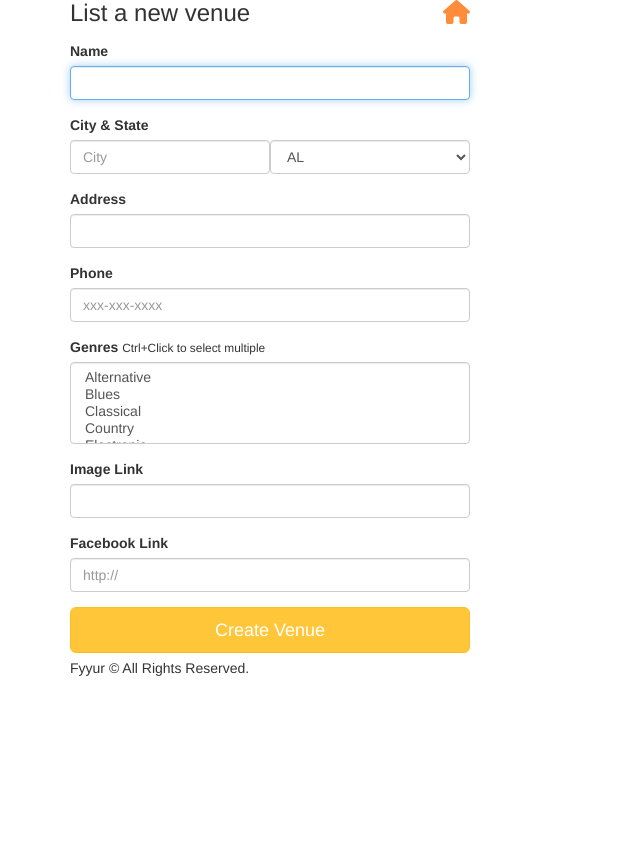
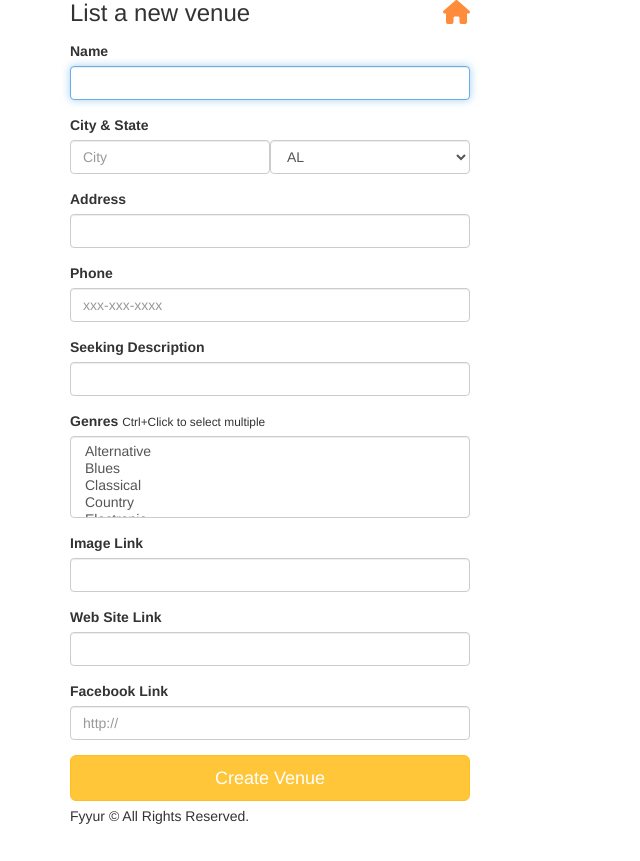
Before and after one commit to YaserEi/Project-Fyyur, a Flask app: page /venues/create in a window 1280 px wide. Shown: the part 95-956 px from the top of the page, without its empty margins (0-640 px from the left). Before the commit the page ends 771 px from the top, so only its background shows below. Run offline with Flask 2, Linux system fonts and the light colour scheme; some libraries are stand-ins or nearby versions.

```diff
--- a/app.py
+++ b/app.py
@@ -190,9 +190,12 @@ def show_venue(venue_id):
           })
       print("2")
       print(show)
+
+      #used to update show counts
       upcoming_shows_count=0
       past_shows_count=0
 
+      #used in the HTMl page
       upcoming_shows=[]
       past_shows=[]
 
@@ -200,6 +203,7 @@ def show_venue(venue_id):
       artist=Artist.query.filter_by(id=shows[0]['artist_id']).first()
 
 
+      # Update shows Count
       if shows:  # Check if shows is empty
           for i in range(len(shows)):  # length of shows
               start_date_obj = datetime.datetime.strptime(shows[i]['start_time'], '%Y-%m-%d %H:%M:%S') #convert starttime string to date
@@ -239,9 +243,7 @@ def create_venue_form():
 @app.route('/venues/create', methods=['POST'])
 def create_venue_submission():
     name_exists = False
-    state_exists = False
-    city_exists = False
-    address_exists = False
+
     try:
       name = request.form.get('name')
       city = request.form.get('city')
@@ -256,7 +258,10 @@ def create_venue_submission():
           genres = request.form.getlist('genres')
           image_link = request.form.get('image_link')
           fb_link = request.form.get('facebook_link')
-          venue = Venue(name = name, city = city, state = state,address = address, phone = phone_num, image_link=image_link, facebook_link = fb_link)
+          website_link=request.form.get('website_link')
+          seeking_description=request.form.get('seeking_description')
+          venue = Venue(name = name, city = city, state = state,address = address,
+          phone = phone_num,seeking_description = seeking_description, image_link=image_link, website_link=website_link, facebook_link = fb_link)
           print("name doesnt exist")
           db.session.add(venue)
           db.session.commit()
@@ -269,9 +274,7 @@ def create_venue_submission():
           db.session.commit()
       else:
           name_exists = True
-          state_exists = True
-          city_exists = True
-          address_exists = True
+
           print('name exists')
     except:
       db.session.rollback()
@@ -571,7 +574,7 @@ def create_show_submission():
     start_time = request.form.get('start_time')
     name = request.form.get('name')
 
-    venue = Venue.query.filter_by(id = venue_id).all()
+    venue = Venue.query.filter_by(id = venue_id).first()
     artist = Artist.query.filter_by(id = artist_id).first()
 
 
--- a/forms.py
+++ b/forms.py
@@ -120,6 +120,14 @@ class VenueForm(Form):
         'facebook_link', validators=[URL()]
     )
 
+    website_link = StringField(
+        'website_link', validators=[URL()]
+        )
+
+    seeking_description = StringField(
+            'seeking_description', validators=[DataRequired()]
+        )
+
 class ArtistForm(Form):
     name = StringField(
         'name', validators=[DataRequired()]
--- a/templates/forms/new_venue.html
+++ b/templates/forms/new_venue.html
@@ -27,6 +27,10 @@
           <label for="phone">Phone</label>
           {{ form.phone(id='phone', class_ = 'form-control', placeholder='xxx-xxx-xxxx', autofocus = true) }}
         </div>
+        <div class="form-group">
+          <label for="seeking_description">Seeking Description </label>
+          {{ form.seeking_description(id='description', class_ = 'form-control', autofocus = true) }}
+        </div>
       <div  class="form-group">
         <label for="genres">Genres</label>
         <small>Ctrl+Click to select multiple</small>
@@ -35,6 +39,10 @@
       <div  class="form-group">
         <label for="image_link">Image Link</label>
         {{ form.image_link(id='image_link', class_ = 'form-control', autofocus = true) }}
+      </div>
+      <div  class="form-group">
+        <label for="website_link">Web Site Link</label>
+        {{ form.website_link(id='website_link', class_ = 'form-control', autofocus = true) }}
       </div>
       <div class="form-group">
           <label for="facebook_link">Facebook Link</label>
```
